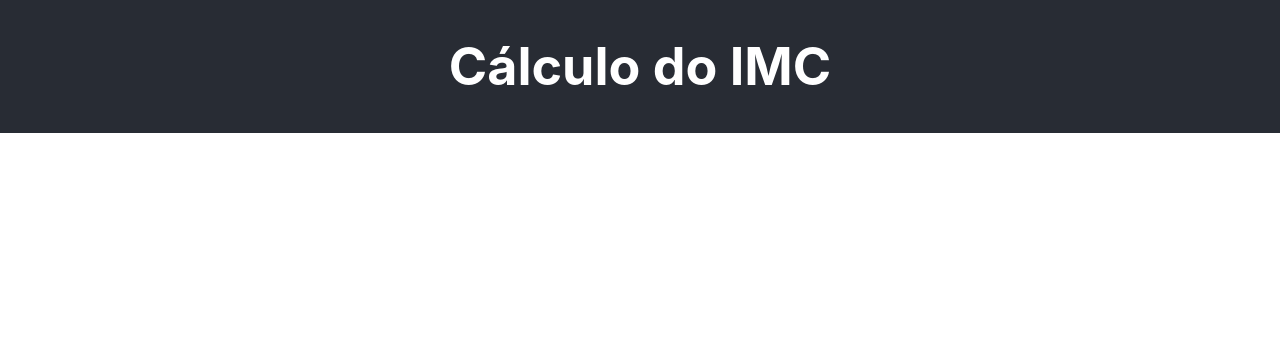
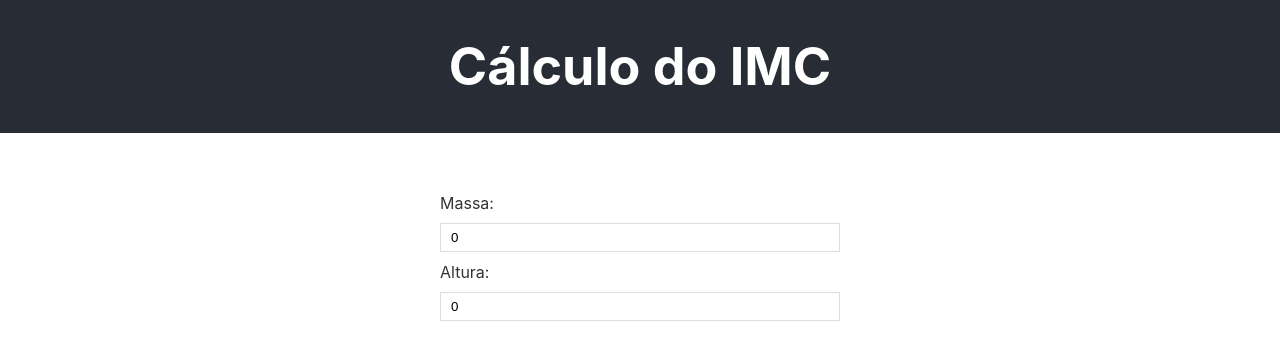
Before and after one commit to orivaldosantana/app_imc_reactjs_hooks, a React (Create React App) app in the folder app-imc/: page / in a window 1280 px wide. Shown: the top 360 px of the page. Built offline with nearby package versions, Linux system fonts and the light colour scheme.

Commit message:
form e css

```diff
--- a/app-imc/src/App.css
+++ b/app-imc/src/App.css
@@ -12,3 +12,30 @@ header {
   font-size: calc(10px + 2vmin);
   color: white;
 }
+
+.Body {
+  max-width: 600px;
+  margin: 40px auto;
+  padding: 20px;
+  color: #333;
+}
+
+.Form {
+  max-width: 400px;
+  margin: 0 auto;
+  text-align: center;
+}
+
+.Form label {
+  text-align: left;
+  display: block;
+}
+
+.Form input {
+  width: 100%;
+  padding: 6px 10px;
+  margin: 10px 0;
+  border: 1px solid #ddd;
+  box-sizing: border-box;
+  display: block;
+}
--- a/app-imc/src/App.js
+++ b/app-imc/src/App.js
@@ -1,10 +1,14 @@
 import './App.css'
+import Form from './components/form'
 import Header from './components/header'
 
 function App() {
   return (
     <div className="App">
       <Header title="Cálculo do IMC" />
+      <div className="Body">
+        <Form />
+      </div>
     </div>
   )
 }
--- /dev/null
+++ b/app-imc/src/components/form.js
@@ -0,0 +1,14 @@
+const Form = () => {
+  return (
+    <div className="Form">
+      <form>
+        <label>Massa:</label>
+        <input type="number" required value="0" />
+        <label>Altura:</label>
+        <input type="number" required value="0" />
+      </form>
+    </div>
+  )
+}
+
+export default Form
```
